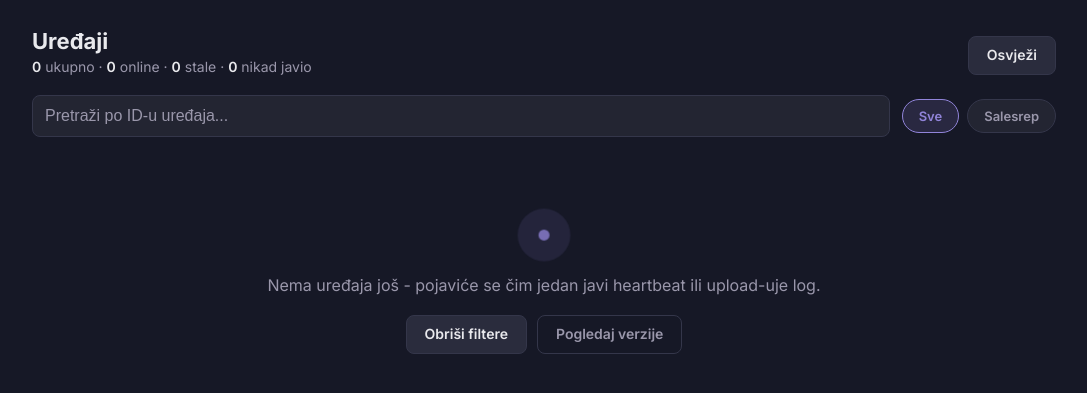
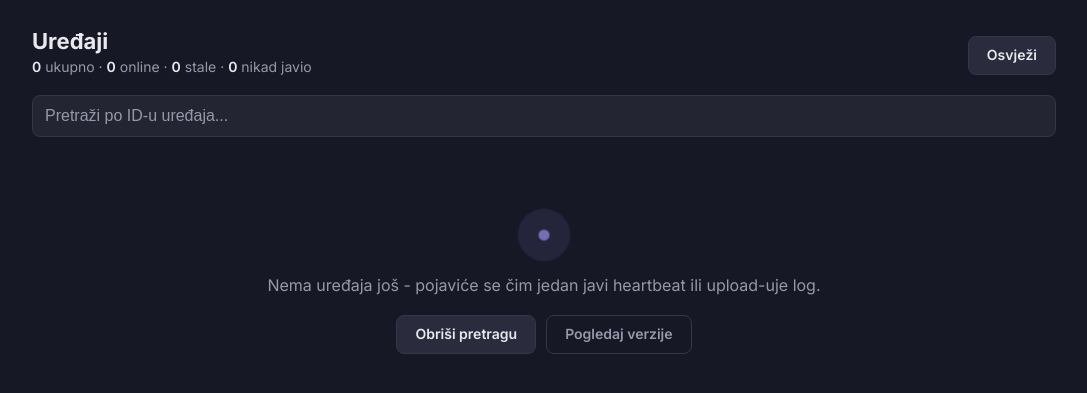
Before and after one commit to eightman0/karika-kmm, a FastAPI app: page /devices in a window 1280 px wide. Shown: the part 69-462 px from the top of the page, without its empty margins (96-1183 px from the left). Run offline with FastAPI, Linux system fonts and the light colour scheme; the visitor is signed in with stand-in values (Sample User, id 1); data that the repository does not hold is empty.

Commit message:
Center the publish form, drop the now-pointless app filter on devices
Salesrep is the only publishable app - the Sve/Salesrep pill filter on
/devices could never actually narrow anything, so it is gone along with the
now-dead pill CSS.

Co-Authored-By: Claude Sonnet 5 <noreply@anthropic.com>

```diff
--- a/admin-dashboard/app/devices.py
+++ b/admin-dashboard/app/devices.py
@@ -41,15 +41,11 @@ def list_devices() -> list[dict]:
     return all_devices
 
 
-def filter_devices(all_devices: list[dict], query: str = "", app_filter: str = "all") -> list[dict]:
-    result = all_devices
-    if query:
-        needle = query.lower()
-        result = [d for d in result if needle in d["id"].lower()]
-    if app_filter != "all":
-        package = APP_PACKAGES.get(app_filter, app_filter)
-        result = [d for d in result if d.get("installedPackage") == package]
-    return result
+def filter_devices(all_devices: list[dict], query: str = "") -> list[dict]:
+    if not query:
+        return all_devices
+    needle = query.lower()
+    return [d for d in all_devices if needle in d["id"].lower()]
 
 
 def fleet_summary(all_devices: list[dict]) -> dict:
--- a/admin-dashboard/app/main.py
+++ b/admin-dashboard/app/main.py
@@ -53,9 +53,9 @@ def logout(request: Request):
 
 
 @app.get("/devices", dependencies=[require_login])
-def devices_page(request: Request, q: str = "", app: str = "all"):
+def devices_page(request: Request, q: str = ""):
     all_devices = devices.list_devices()
-    filtered = devices.filter_devices(all_devices, q, app)
+    filtered = devices.filter_devices(all_devices, q)
     latest_salesrep_code = version_config.get_kiosk_version()["version_code"]
     return templates.TemplateResponse(
         request,
@@ -64,7 +64,6 @@ def devices_page(request: Request, q: str = "", app: str = "all"):
             "devices": filtered,
             "summary": devices.fleet_summary(all_devices),
             "q": q,
-            "app_filter": app,
             "latest_salesrep_code": latest_salesrep_code,
             "active_page": "devices",
         },
--- a/admin-dashboard/app/static/style.css
+++ b/admin-dashboard/app/static/style.css
@@ -117,20 +117,6 @@ main { padding: 28px; max-width: 1080px; margin: 0 auto; }
   font-size: 15px;
 }
 .search-input::placeholder { color: var(--muted); }
-.pill-group { display: flex; gap: 8px; flex-wrap: wrap; }
-.pill {
-  padding: 8px 16px;
-  border-radius: 999px;
-  border: 1px solid var(--border);
-  background: var(--surface);
-  color: var(--muted);
-  font-size: 13px;
-  font-weight: 600;
-  text-decoration: none;
-  white-space: nowrap;
-}
-.pill:hover { color: var(--text); text-decoration: none; }
-.pill.active { background: var(--accent-dim); border-color: var(--accent); color: var(--accent); }
 
 /* ---------- Cards ---------- */
 .card {
@@ -322,6 +308,10 @@ input:focus { outline: none; border-color: var(--accent); }
 .dropzone:hover { border-color: var(--accent); color: var(--text); }
 .dropzone input[type=file] { display: none; }
 
+.publish-form { margin: 0 auto; text-align: center; }
+.publish-form .btn { align-self: center; }
+p.hint.publish-form { max-width: 460px; }
+
 .form-divider { color: var(--muted); font-size: 12px; text-align: center; margin: 2px 0; text-transform: uppercase; letter-spacing: 0.4px; }
 
 .error { color: var(--never); }
--- a/admin-dashboard/app/templates/devices.html
+++ b/admin-dashboard/app/templates/devices.html
@@ -12,17 +12,12 @@
     </p>
   </div>
   <div class="header-actions">
-    <a href="/devices?app={{ app_filter }}&q={{ q|urlencode }}" class="btn btn-secondary">Osvježi</a>
+    <a href="/devices?q={{ q|urlencode }}" class="btn btn-secondary">Osvježi</a>
   </div>
 </div>
 
 <form method="get" action="/devices" class="toolbar">
   <input class="search-input" type="text" name="q" value="{{ q }}" placeholder="Pretraži po ID-u uređaja...">
-  <input type="hidden" name="app" value="{{ app_filter }}">
-  <div class="pill-group">
-    <a href="/devices?app=all&q={{ q|urlencode }}" class="pill {{ 'active' if app_filter == 'all' else '' }}">Sve</a>
-    <a href="/devices?app=salesrep&q={{ q|urlencode }}" class="pill {{ 'active' if app_filter == 'salesrep' else '' }}">Salesrep</a>
-  </div>
 </form>
 
 {% if devices %}
@@ -69,10 +64,10 @@
   {% if summary.total == 0 %}
   <p>Nema uređaja još - pojaviće se čim jedan javi heartbeat ili upload-uje log.</p>
   {% else %}
-  <p>Nema uređaja koji odgovaraju pretrazi ili filteru.</p>
+  <p>Nema uređaja koji odgovaraju pretrazi.</p>
   {% endif %}
   <div class="empty-actions">
-    <a href="/devices" class="btn btn-secondary">Obriši filtere</a>
+    <a href="/devices" class="btn btn-secondary">Obriši pretragu</a>
     <a href="/versions" class="btn btn-ghost">Pogledaj verzije</a>
   </div>
 </div>
--- a/admin-dashboard/app/templates/versions.html
+++ b/admin-dashboard/app/templates/versions.html
@@ -10,7 +10,7 @@
 
 <div class="card">
   <h2>Objavi novu verziju</h2>
-  <form method="post" action="/versions/publish" enctype="multipart/form-data" class="stacked-form">
+  <form method="post" action="/versions/publish" enctype="multipart/form-data" class="stacked-form publish-form">
     <label>APK fajl
       <label class="dropzone" for="apk_file">
         <span>Prevuci APK ovdje ili klikni da izabereš fajl</span>
@@ -20,7 +20,7 @@
     <p class="hint">Version code, version name i SHA-256 se čitaju direktno iz APK-a i upload-uje se u Firebase Storage - ne moraš ništa ručno unositi.</p>
     <button type="submit" class="btn btn-primary">Objavi</button>
   </form>
-  <p class="hint">Svaki update je obavezan. Objava odmah šalje push (FCM) na sve upaljene uređaje da provjere odmah - a i bez push-a, svaki uređaj sam provjeri periodično najkasnije za 30 min.</p>
+  <p class="hint publish-form">Svaki update je obavezan. Objava odmah šalje push (FCM) na sve upaljene uređaje da provjere odmah - a i bez push-a, svaki uređaj sam provjeri periodično najkasnije za 30 min.</p>
 </div>
 
 <div class="card">
```
